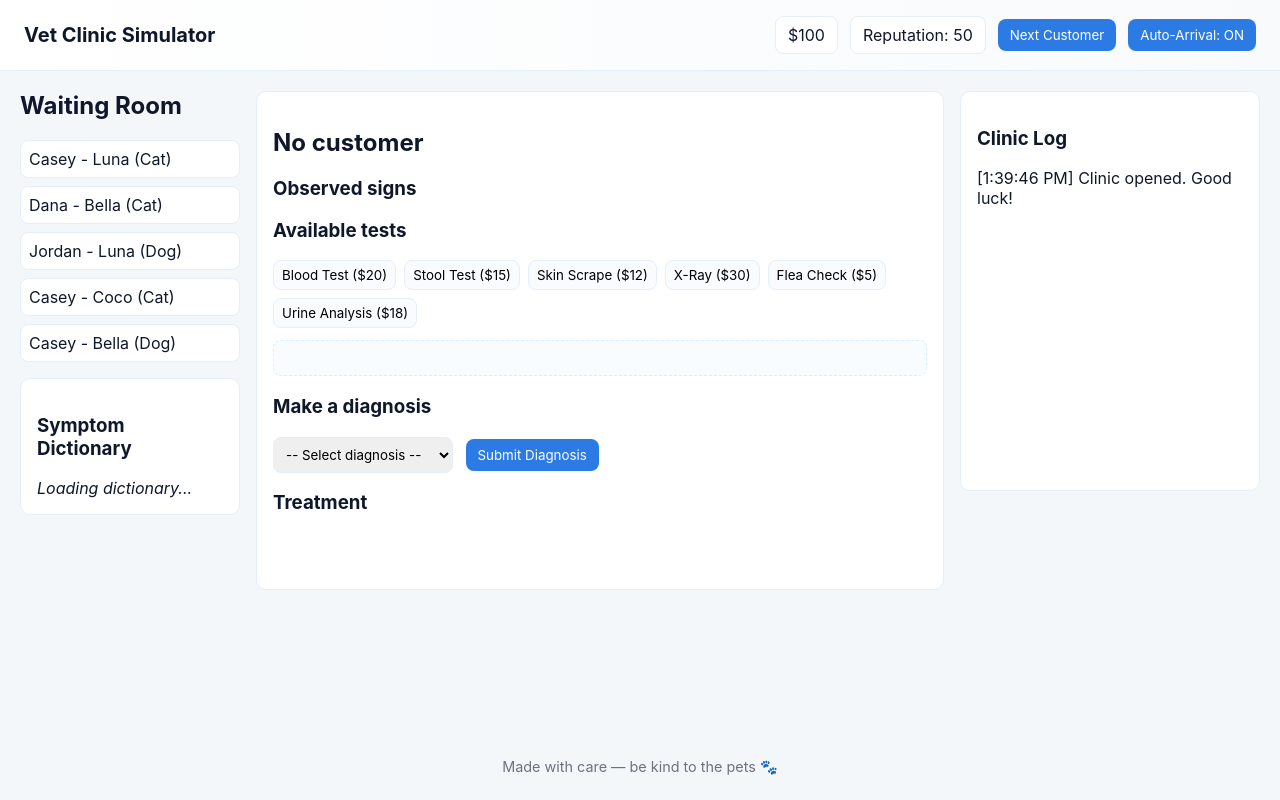
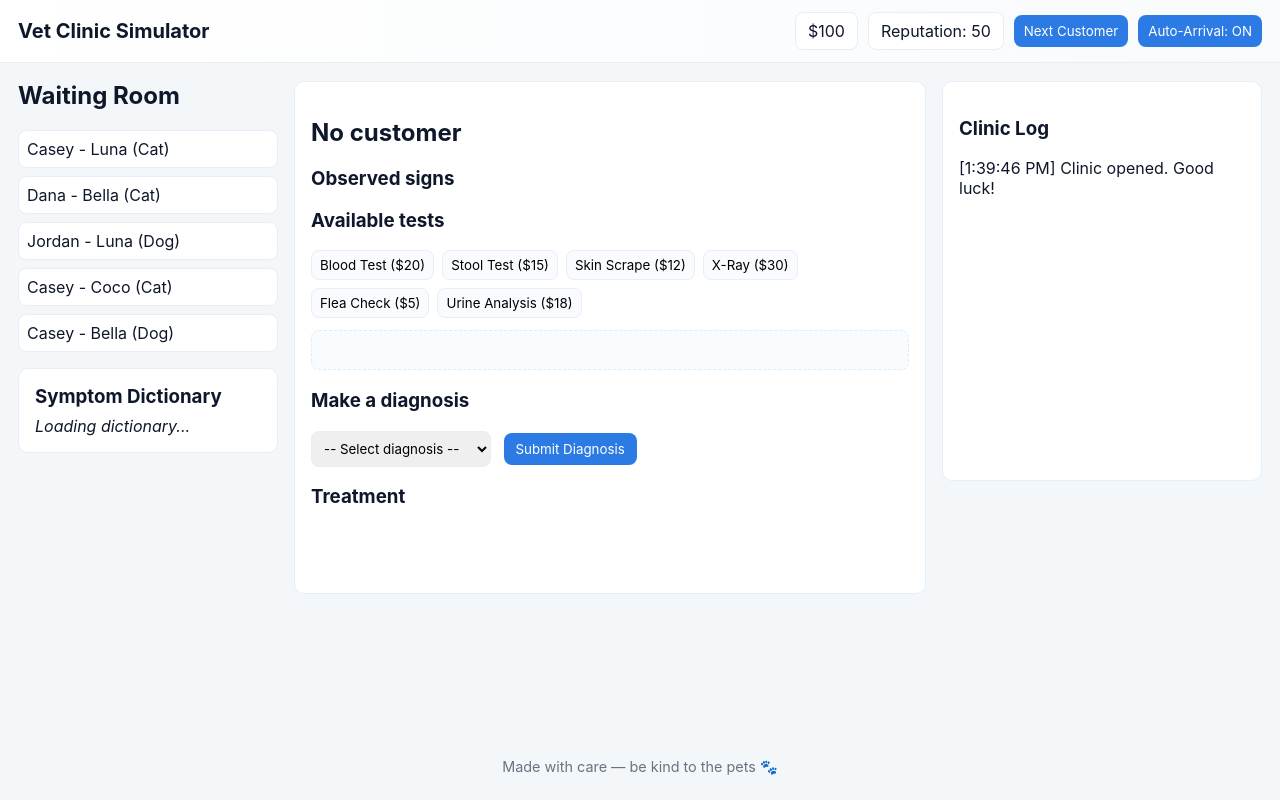
Before and after one commit to EcliqseX/vetsim, a plain HTML site: page index.html in a window 1280 px wide. Drawn offline with Linux system fonts and the light colour scheme.

Commit message:
Adjust padding and margins in style.css

```diff
--- a/style.css
+++ b/style.css
@@ -18,7 +18,7 @@ body{
 
 header{
   background:linear-gradient(90deg,#fff,#f8fafc);
-  padding:16px 24px;
+  padding:12px 18px;
   display:flex;
   justify-content:space-between;
   align-items:center;
@@ -26,29 +26,33 @@ header{
 }
 
 header h1{margin:0;font-size:1.25rem}
-.status{display:flex;gap:12px;align-items:center}
+.status{display:flex;gap:10px;align-items:center}
 .status span{background:var(--card);padding:8px 12px;border-radius:8px;border:1px solid #e6eef8}
-.status button{padding:8px 12px;background:var(--accent);color:white;border:none;border-radius:8px;cursor:pointer}
+.status button{padding:8px 10px;background:var(--accent);color:white;border:none;border-radius:8px;cursor:pointer}
 
-main{flex:1;display:flex;gap:16px;padding:20px;align-items:flex-start}
-.waiting{width:220px}
+main{flex:1;display:flex;gap:16px;padding:18px;align-items:flex-start}
+.waiting{width:260px}
 .waiting h2{margin-top:0}
 .waiting ul{list-style:none;padding:0}
 .waiting li{background:var(--card);padding:8px;border-radius:8px;margin-bottom:8px;border:1px solid #e6eef8}
 
-.clinic{flex:1;display:grid;grid-template-columns:1fr 300px;gap:16px}
+.dictionary{margin-top:12px;padding:10px}
+.dictionary h3{margin:0 0 8px 0}
+.dictionary .dict-item{margin-bottom:6px;padding:6px;border-radius:6px;background:#fbfdff;border:1px solid #e6eef8;font-size:0.95rem}
+
+.clinic{flex:1;display:grid;grid-template-columns:1fr 320px;gap:16px}
 .card{background:var(--card);padding:16px;border-radius:10px;border:1px solid #e6eef8}
 #symptomList{margin:0 0 12px 16px}
 .test-buttons{display:flex;flex-wrap:wrap;gap:8px}
 .test-buttons button{padding:6px 8px;border-radius:8px;border:1px solid #e6eef8;background:#fafbff;cursor:pointer}
-.test-buttons button:disabled{opacity:.4;cursor:default}
-#testResults{margin-top:12px;padding:8px;background:#f8fcff;border-radius:8px;border:1px dashed #dbeefe;min-height:36px}
+.test-buttons button:disabled{opacity:.45;cursor:not-allowed}
+#testResults{margin-top:12px;padding:8px;background:#f8fcff;border-radius:8px;border:1px dashed #dbeefe;min-height:40px}
 .diagnosis select{padding:8px;border-radius:8px;border:1px solid #e6eef8}
 .diagnosis button{margin-left:8px;padding:8px 12px;background:var(--accent);color:#fff;border:none;border-radius:8px;cursor:pointer}
 
 .treatment{margin-top:12px}
 #treatmentOptions button{padding:8px 10px;margin-right:8px;border-radius:8px;background:#f3f6ff;border:1px solid #e6eef8;cursor:pointer}
-.feedback{margin-top:12px;padding:10px;border-radius:8px;min-height:40px}
+.feedback{margin-top:12px;padding:10px;border-radius:8px;min-height:50px}
 .feedback.good{background:#ecfdf5;border:1px solid #a7f3d0}
 .feedback.bad{background:#fff1f2;border:1px solid #fecaca}
 
```
